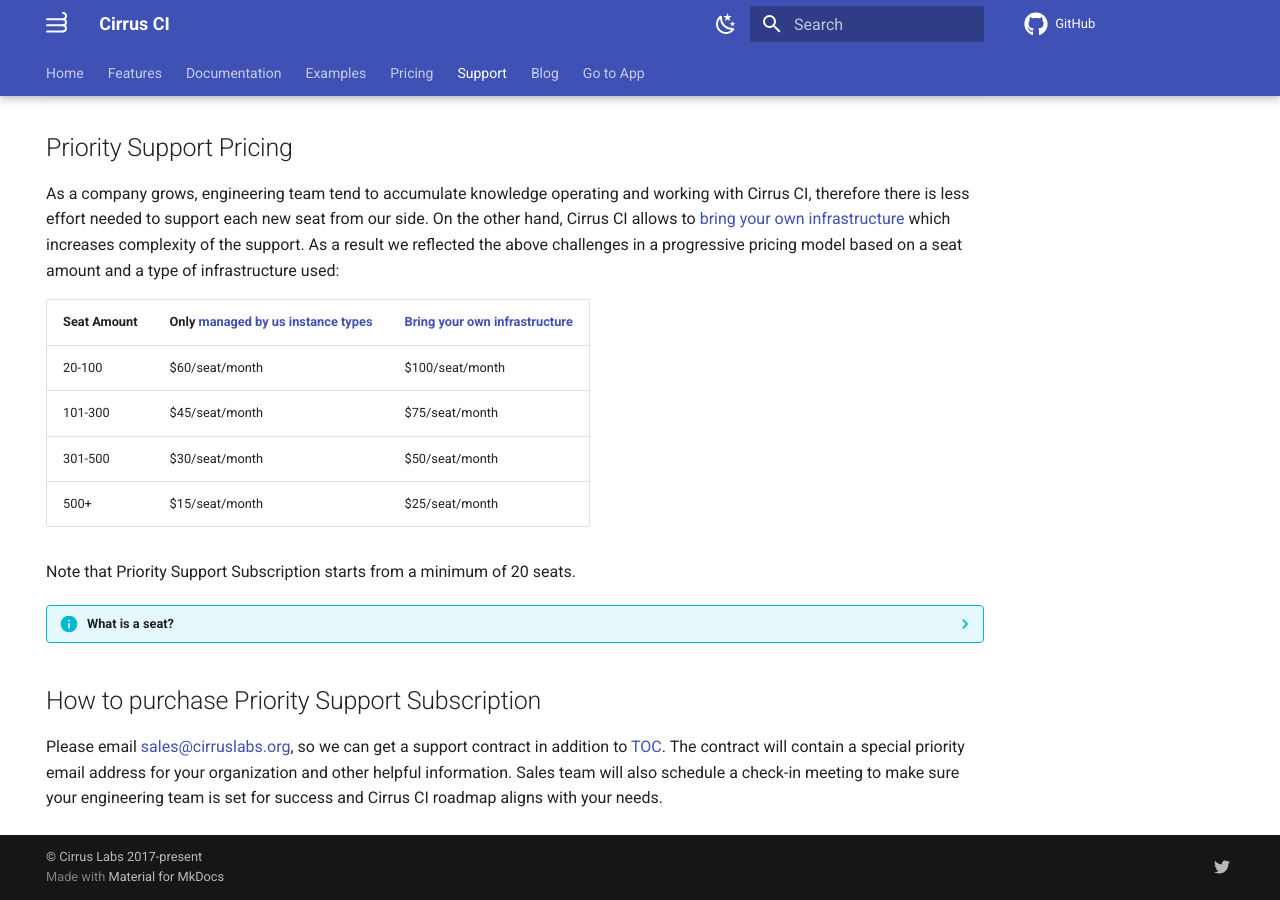
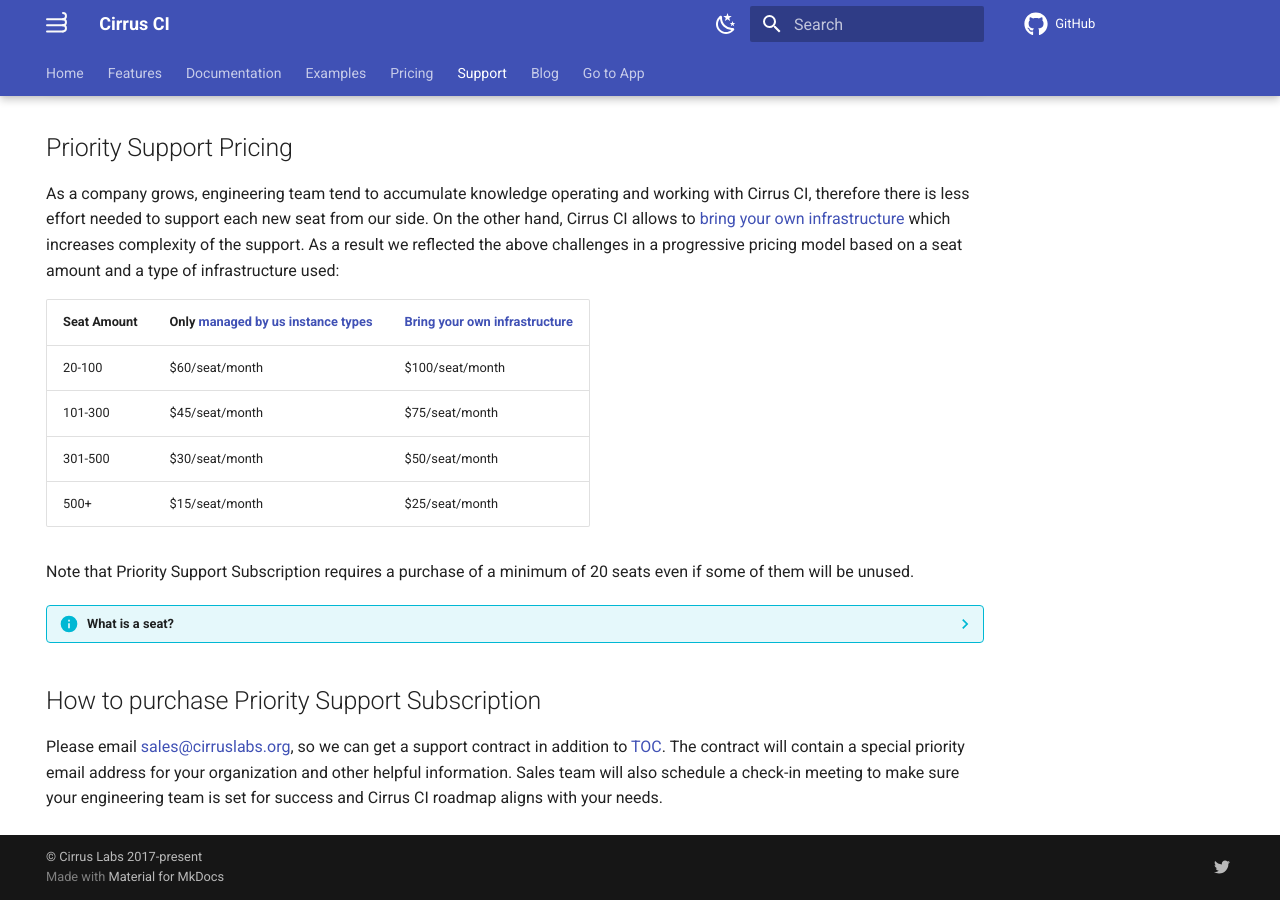
Before and after one commit to cirruslabs/cirrus-ci-docs, an MkDocs documentation site: the page built from docs/support.md, in a window 1280 px wide and 900 px high, scrolled down 972 px. Built offline with MkDocs 1.6.1 and Material for MkDocs 9.7.7, drawn with Linux system fonts in a browser that asks for light colours; comment, search, counter and statistics services are not loaded.

Commit message:
Update docs/support.md
Co-authored-by: Nikolay Edigaryev <edigaryev@gmail.com>

```diff
--- a/docs/support.md
+++ b/docs/support.md
@@ -54,7 +54,7 @@ pricing model based on a seat amount and a type of infrastructure used:
 | 301-500     | $30/seat/month                                                                    | $50/seat/month                                                         |
 | 500+        | $15/seat/month                                                                    | $25/seat/month                                                         |
 
-Note that Priority Support Subscription starts from a minimum of 20 seats.
+Note that Priority Support Subscription requires a purchase of a minimum of 20 seats even if some of them will be unused.
 
 ??? info "What is a seat?"
     A seat is a user that initiates CI builds by pushing commits and/or creating pull requests in a **private** repository.
```
